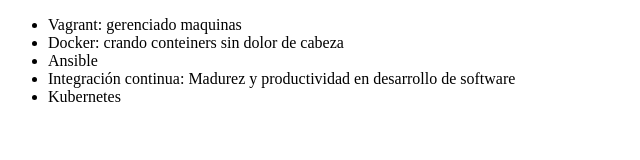
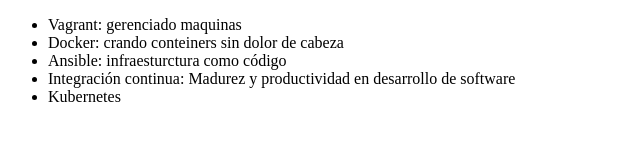
Before and after one commit to alexguzman28/alura-git, a plain HTML site: page Index.html in a window 1280 px wide. Shown: the whole page, without its empty margins (0-640 px from the left). Drawn offline with Linux system fonts and the light colour scheme.

Commit message:
cambiando el nombre de curso de ansible

```diff
--- a/Index.html
+++ b/Index.html
@@ -8,7 +8,7 @@
      <ul>
          <li> Vagrant: gerenciado maquinas </li>
          <li> Docker: crando conteiners sin dolor de cabeza </li>
-         <li> Ansible </li>
+         <li> Ansible: infraesturctura como código</li>
          <li> Integración continua: Madurez y productividad en desarrollo de software</li>
          <li>Kubernetes</li>
      </ul>
```
